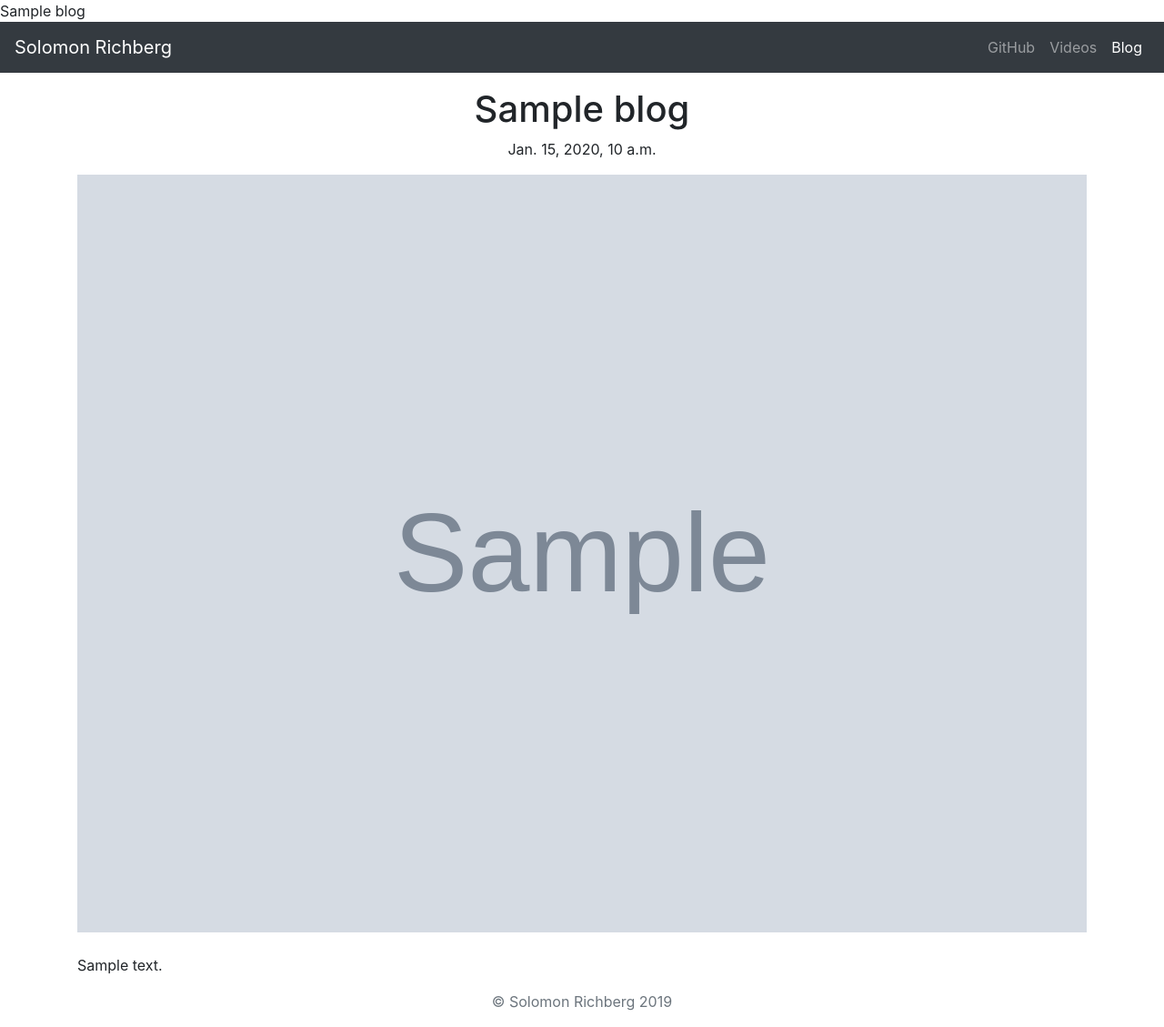
After one commit to Solly64/portfolio-blog, a Django app: template blog/templates/blog/detail.html in a window 1280 px wide. The commit adds this page. Shown: the whole page at 91% size. Run offline with Django 3.2, Linux system fonts and the light colour scheme; the template is opened without the code that fills it: most values are stand-ins (such as "Sample title", 1, 10 or a date in 2020); grey boxes marked "Sample" are stand-in pictures; data that the repository does not hold is empty; some libraries are stand-ins or nearby versions.

Commit message:
blog functionality

```diff
--- /dev/null
+++ b/blog/templates/blog/detail.html
@@ -0,0 +1,84 @@
+{{ blog.title }}
+<!doctype html>
+<html lang="en">
+{%  load staticfiles %}
+  <head>
+    <meta charset="utf-8">
+    <meta name="viewport" content="width=device-width, initial-scale=1, shrink-to-fit=no">
+    <meta name="description" content="">
+    <meta name="author" content="Mark Otto, Jacob Thornton, and Bootstrap contributors">
+    <meta name="generator" content="Jekyll v3.8.5">
+    <title>{{ blog.title }}</title>
+
+    <link rel="canonical" href="https://getbootstrap.com/docs/4.3/examples/album/">
+
+    <!-- Bootstrap core CSS -->
+    <link rel="stylesheet" href="https://stackpath.bootstrapcdn.com/bootstrap/4.3.1/css/bootstrap.min.css" integrity="sha384-ggOyR0iXCbMQv3Xipma34MD+dH/1fQ784/j6cY/iJTQUOhcWr7x9JvoRxT2MZw1T" crossorigin="anonymous">
+
+    <style>
+      .bd-placeholder-img {
+        font-size: 1.125rem;
+        text-anchor: middle;
+        -webkit-user-select: none;
+        -moz-user-select: none;
+        -ms-user-select: none;
+        user-select: none;
+      }
+
+      @media (min-width: 768px) {
+        .bd-placeholder-img-lg {
+          font-size: 3.5rem;
+        }
+      }
+    </style>
+  </head>
+  <body>
+    <header>
+      <nav class="navbar navbar-expand-lg navbar-dark bg-dark">
+  <a class="navbar-brand" href="{% url 'home' %}">Solomon Richberg</a>
+  <button class="navbar-toggler" type="button" data-toggle="collapse" data-target="#navbarNav" aria-controls="navbarNav" aria-expanded="false" aria-label="Toggle navigation">
+    <span class="navbar-toggler-icon"></span>
+  </button>
+  <div class="collapse navbar-collapse" id="navbarNav">
+    <ul class="navbar-nav ml-auto">
+      <li class="nav-item ">
+        <a class="nav-link" href="https://github.com/Solly64">GitHub</a>
+      </li>
+      <li class="nav-item">
+        <a class="nav-link" href="{% static 'podcast.jpg' %}">Videos</a>
+      </li>
+      <li class="nav-item">
+        <a class="nav-link active" href="{% url 'allblogs' %}">Blog</a>
+      </li>
+      <li class="nav-item">
+      </li>
+    </ul>
+  </div>
+</nav>
+</header>
+
+<main role="main">
+  <div class="container">
+
+  <h1 class="text-center pt-3">{{ blog.title}}</h1>
+  <p class="text-center">{{ blog.pub_date_pretty}}</p>
+
+  <img class="img-fluid" src="{{ blog.image.url }}" height=4000 width=4000 />
+
+  <br />
+  <br />
+  <p>{{ blog.body }}</p>
+
+  </div>
+
+</main>
+
+<footer class="text-muted">
+  <div class="container text-center">
+    <p>© Solomon Richberg {% now "Y" %}</p>
+    </div>
+</footer>
+<script src="https://code.jquery.com/jquery-3.3.1.slim.min.js" integrity="sha384-q8i/X+965DzO0rT7abK41JStQIAqVgRVzpbzo5smXKp4YfRvH+8abtTE1Pi6jizo" crossorigin="anonymous"></script>
+<script src="https://cdnjs.cloudflare.com/ajax/libs/popper.js/1.14.7/umd/popper.min.js" integrity="sha384-UO2eT0CpHqdSJQ6hJty5KVphtPhzWj9WO1clHTMGa3JDZwrnQq4sF86dIHNDz0W1" crossorigin="anonymous"></script>
+<script src="https://stackpath.bootstrapcdn.com/bootstrap/4.3.1/js/bootstrap.min.js" integrity="sha384-JjSmVgyd0p3pXB1rRibZUAYoIIy6OrQ6VrjIEaFf/nJGzIxFDsf4x0xIM+B07jRM" crossorigin="anonymous"></script>
+</html>
--- a/blog/urls.py
+++ b/blog/urls.py
@@ -4,4 +4,5 @@ from . import views
 
 urlpatterns = [
     path('', views.allblogs, name='allblogs'),
+    path('<int:blog_id>/', views.detail, name='detail'),
 ]
```
Also changed, not shown: blog/models.py (+9 -0 lines), blog/templates/blog/allblogs.html (+24 -9 lines), blog/views.py (+9 -2 lines), jobs/templates/jobs/home.html (+7 -5 lines), portfolio1/settings.py (+6 -1 lines), portfolio1/static/podcast.jpg (added), 1 other file.
